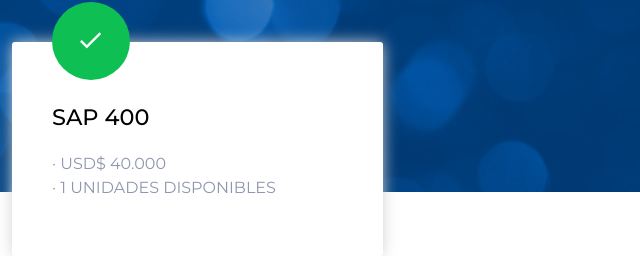
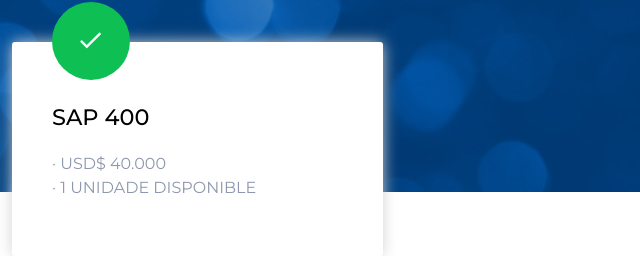
Before and after one commit to eGlobalOne/OportunidadesDiperk, a plain HTML site: page index.html in a window 1280 px wide. Shown: the part 1072-1328 px from the top of the page, 640-1280 px from the left. Drawn offline with Linux system fonts and the light colour scheme; animation ran at ten frames a second; files whose address does not match are found by name; a web font is replaced by a local one.

```diff
--- a/index.html
+++ b/index.html
@@ -124,7 +124,7 @@
 				<span class="mbr-iconfont mdi-action-done display-2"></span>
 			</div>
 			<h4 class="box-item-title pb-3 mbr-fonts-style mbr-black display-5">SAP 400</h4>
-			<p class="box-item-text mbr-fonts-style display-7">· USD$ 40.000 <br>· 1 UNIDADES DISPONIBLES</p>
+			<p class="box-item-text mbr-fonts-style display-7">· USD$ 40.000 <br>· 1 UNIDADE DISPONIBLE</p>
 
 
 		</div>
```
Also changed, not shown: 1 other file.
